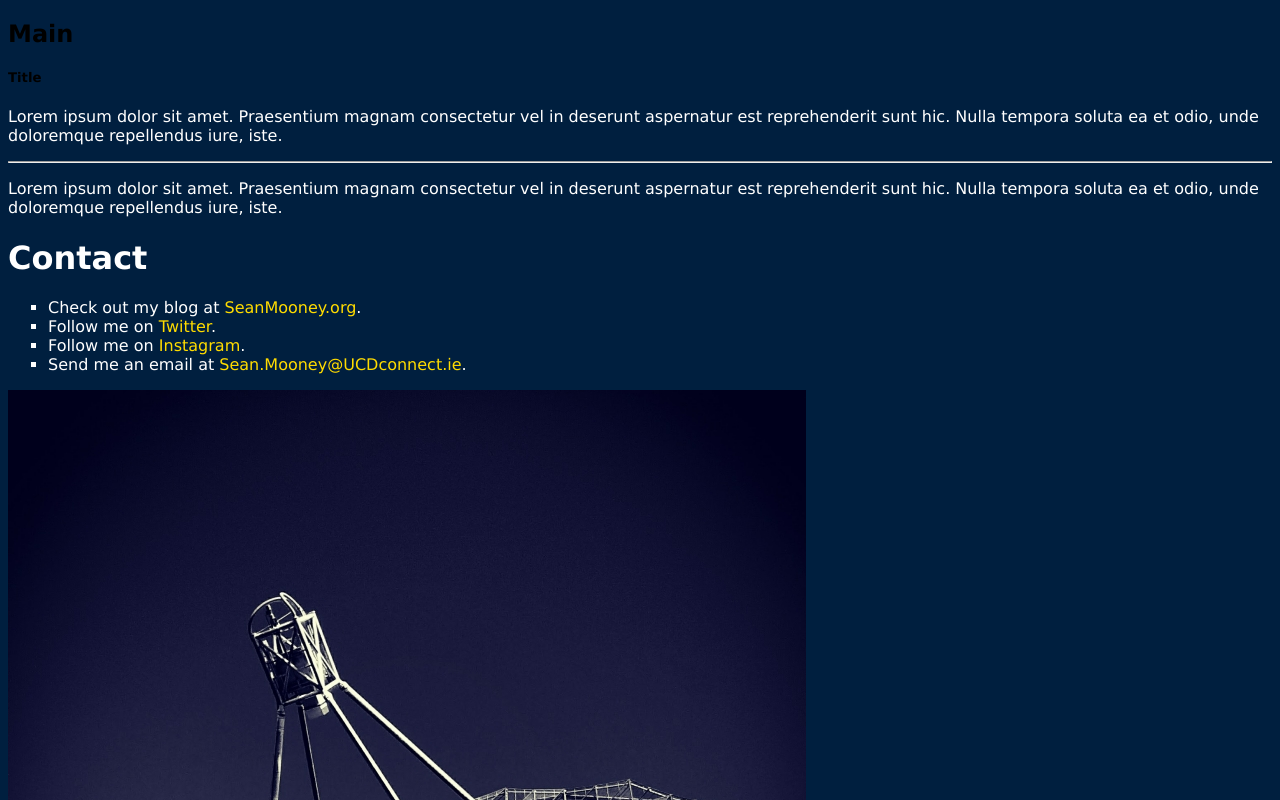
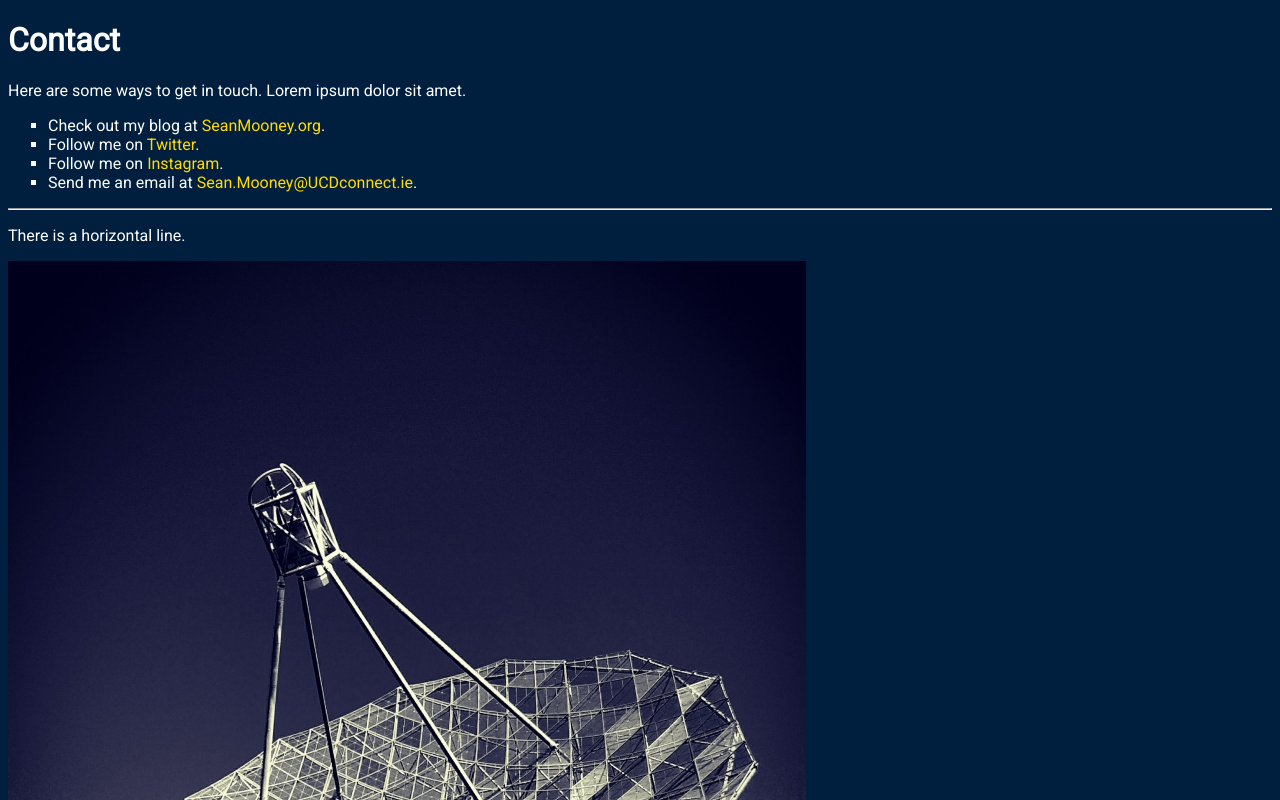
Before and after one commit to mooneyse/mooneyse.github.io, a plain HTML site: page index.html in a window 1280 px wide. Shown: the top 800 px of the page. Drawn offline with Linux system fonts and the light colour scheme.

Commit message:
css edits

```diff
--- a/css/style.css
+++ b/css/style.css
@@ -1,21 +1,21 @@
 body {
     background-color: #001f3f;
-    font-family: Verdana, sans-serif;
+    font-family: Roboto, Verdana, sans-serif;
 }
 
 h1 {
     color: #FFFFFF;
-    font-family: Verdana, sans-serif;
+    font-family: Roboto, Verdana, sans-serif;
 }
 
 p {
     color: #FFFFFF;
-    font-family: Verdana, sans-serif;
+    font-family: Roboto, Verdana, sans-serif;
 }
 
 ul li {
     color: #FFFFFF;
-    font-family: Verdana, sans-serif;
+    font-family: Roboto, Verdana, sans-serif;
     list-style-type: square;
 }
 
--- a/index.html
+++ b/index.html
@@ -3,27 +3,19 @@
 
 <head>
   <title>Sean Mooney, astrophysics PhD student at UCD</title>
+  <meta charset="UTF-8">
   <link rel="stylesheet" href="./css/style.css">
-  <meta charset="UTF-8">
+  <link rel="stylesheet" href="https://fonts.googleapis.com/css?family=Roboto">
+  <meta name="viewport" content="width=device-width, initial-scale=1">
   <meta name="description" content="I'm a second year PhD student at University College Dublin. I'm part of the High Energy Astrophysics group. I analyse LOFAR observations.">
   <meta name="keywords" content="LOFAR UCD University College Dublin astrophysics Sean Mooney astronomy radio PhD physics science">
 </head>
 
-
-
 <body>
-
-  <div class="w3-container w3-card-2 w3-white w3-margin-bottom">
-    <h2>Main</h2>
-    <div>
-      <h5><b>Title</b></h5>
-      <p>Lorem ipsum dolor sit amet. Praesentium magnam consectetur vel in deserunt aspernatur est reprehenderit sunt hic. Nulla tempora soluta ea et odio, unde doloremque repellendus iure, iste.</p>
-      <hr>
-      <p>Lorem ipsum dolor sit amet. Praesentium magnam consectetur vel in deserunt aspernatur est reprehenderit sunt hic. Nulla tempora soluta ea et odio, unde doloremque repellendus iure, iste.</p>
-    </div>
-  </div>
-
+  <div class="">
     <h1>Contact</h1>
+    <div class="">
+    <p>Here are some ways to get in touch. Lorem ipsum dolor sit amet.</p>
     <ul>
       <li>Check out my blog at <a href="https://seanmooney.org" title="my blog">SeanMooney.org</a>.</li>
       <li>Follow me on <a href="https://twitter.com/OverTheMooney38">Twitter</a>.</li>
@@ -34,8 +26,13 @@
           var hostname = "UCDconnect.ie";
           var linktext = username + "@" + hostname ;
           document.write("<a href='" + "mail" + "to:" + username + "@" + hostname + "'>" + linktext + "</a>");
-      </script>.</ul>
+        </script>.
+     </ul>
+     <hr>
+     <p>There is a horizontal line.</p>
      <img src="./img/dwingeloo-telescope.jpg" alt="The 25 metre Dwingeloo telescope was the largest radio telescope in the world when it was built in 1956.", width="798", height="863">
+    </div>
+  </div>
 </body>
 
 </html>
```
Lines whose indentation alone changed are shown as unchanged.
